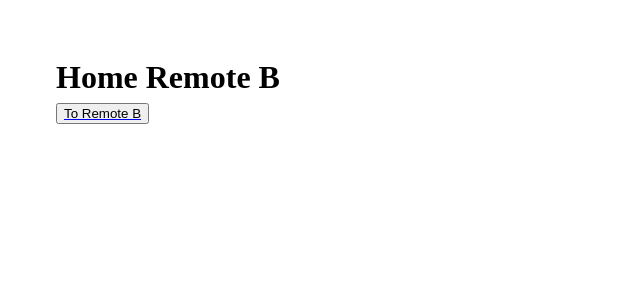
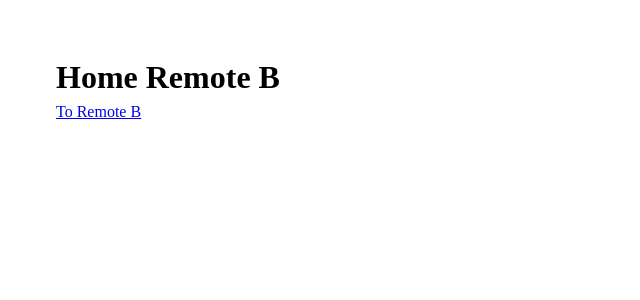
Before and after one commit to alexandervonmalachowski/remote-b, a React app: page / in a window 1280 px wide. Shown: the top 300 px of the page, without its empty margins (0-640 px from the left). Built offline with nearby package versions, Linux system fonts and the light colour scheme.

Commit message:
fix button

```diff
--- a/src/pages/remote-b/index.tsx
+++ b/src/pages/remote-b/index.tsx
@@ -15,16 +15,8 @@ const Page = ({ children }: PageType) => {
     <div className={styles["remote-b-home"]}>
       <h1>Home Remote B</h1>
 
-      {pathname === "/remote-b" && (
-        <Link to="/">
-          <button>To Orchestrator</button>
-        </Link>
-      )}
-      {pathname === "/" && (
-        <Link to="/remote-b">
-          <button>To Remote B</button>
-        </Link>
-      )}
+      {pathname === "/remote-b" && <Link to="/">To Host</Link>}
+      {pathname === "/" && <Link to="/remote-b">To Remote B</Link>}
       {children}
     </div>
   );
```
